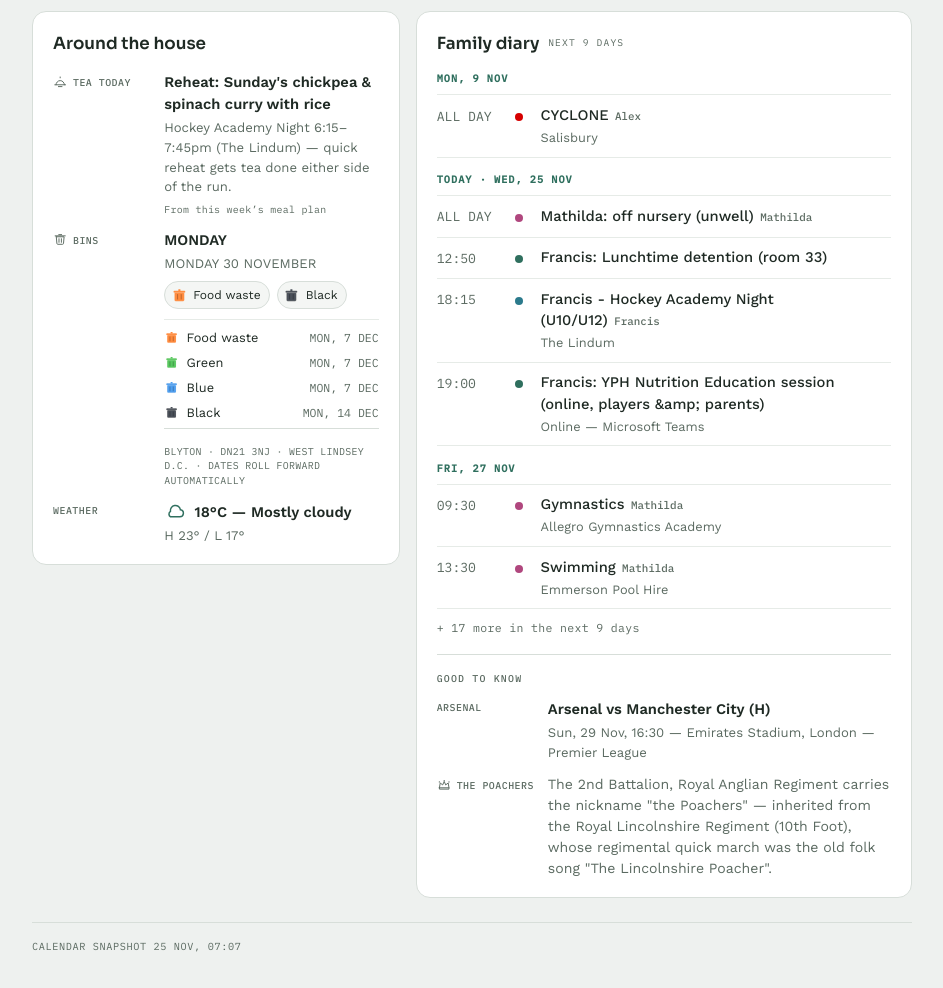
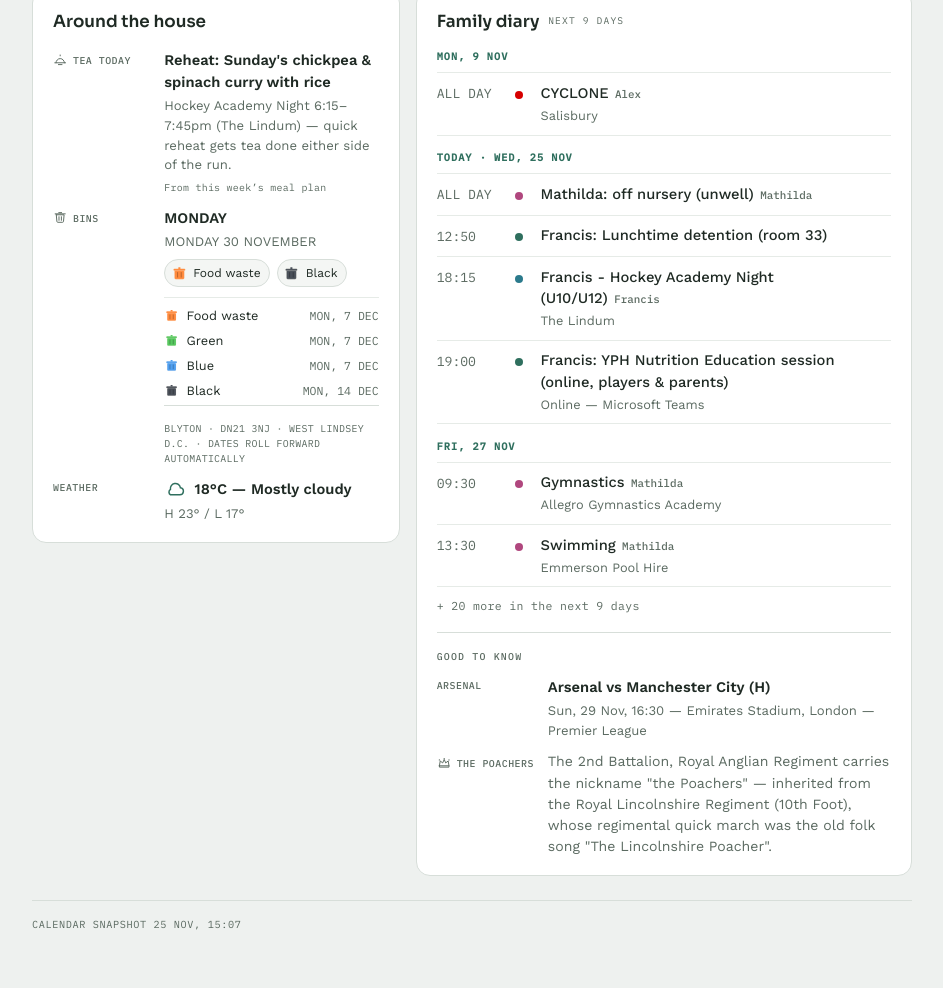
Before and after one commit to jesslangley4-ship-it/langley-board, a plain HTML site: page index.html in a window 1280 px wide. Shown: the part 1124-2112 px from the top of the page, without its empty margins (168-1111 px from the left). Drawn offline with nearby package versions, Linux system fonts and the light colour scheme.

Commit message:
Board refresh 2026-11-25T15:07Z

```diff
--- a/cal-primary.json
+++ b/cal-primary.json
@@ -39,7 +39,7 @@
    "eventType": "DEFAULT"
   },
   {
-   "summary": "Francis: YPH Nutrition Education session (online, players &amp; parents)",
+   "summary": "Francis: YPH Nutrition Education session (online, players & parents)",
    "start": {
     "dateTime": "2026-11-25T19:00:00Z",
     "timeZone": "Europe/London"
@@ -237,7 +237,7 @@
    "eventType": "DEFAULT"
   },
   {
-   "summary": "Frank James and Alfie’s party",
+   "summary": "Frank James and Alfie's party",
    "start": {
     "dateTime": "2026-12-05T14:00:00Z",
     "timeZone": "Europe/London"
--- a/index.html
+++ b/index.html
@@ -940,7 +940,7 @@
      The board reads this instead of calling window.claude / MCP, so it renders
      on a plain browser (the kitchen Raspberry Pi) with no Claude login. */
   var BAKED = {
-    "generatedISO": "2026-11-25T07:07:02.035Z",
+    "generatedISO": "2026-11-25T15:07:29.721Z",
     "primary": [
       {
         "summary": "Mathilda: off nursery (unwell)",
@@ -978,7 +978,7 @@
         "location": "The Lindum"
       },
       {
-        "summary": "Francis: YPH Nutrition Education session (online, players &amp; parents)",
+        "summary": "Francis: YPH Nutrition Education session (online, players & parents)",
         "start": {
           "dateTime": "2026-11-25T19:00:00Z",
           "timeZone": "Europe/London"
@@ -1097,6 +1097,44 @@
         },
         "status": "confirmed",
         "location": "The Lindum"
+      },
+      {
+        "summary": "Gymnastics",
+        "start": {
+          "dateTime": "2026-12-04T09:30:00Z",
+          "timeZone": "Europe/London"
+        },
+        "end": {
+          "dateTime": "2026-12-04T10:30:00Z",
+          "timeZone": "Europe/London"
+        },
+        "status": "confirmed",
+        "location": "Allegro Gymnastics Academy"
+      },
+      {
+        "summary": "Meet Hattie and Meg",
+        "start": {
+          "dateTime": "2026-12-04T10:00:00Z",
+          "timeZone": "Europe/London"
+        },
+        "end": {
+          "dateTime": "2026-12-04T11:00:00Z",
+          "timeZone": "Europe/London"
+        },
+        "status": "confirmed"
+      },
+      {
+        "summary": "Swimming",
+        "start": {
+          "dateTime": "2026-12-04T13:30:00Z",
+          "timeZone": "Europe/London"
+        },
+        "end": {
+          "dateTime": "2026-12-04T14:30:00Z",
+          "timeZone": "Europe/London"
+        },
+        "status": "confirmed",
+        "location": "Emmerson Pool Hire"
       }
     ],
     "familyTicker": [
@@ -1136,7 +1174,7 @@
         "location": "The Lindum"
       },
       {
-        "summary": "Francis: YPH Nutrition Education session (online, players &amp; parents)",
+        "summary": "Francis: YPH Nutrition Education session (online, players & parents)",
         "start": {
           "dateTime": "2026-11-25T19:00:00Z",
           "timeZone": "Europe/London"
@@ -1319,7 +1357,7 @@
         "location": "The Lindum"
       },
       {
-        "summary": "Frank James and Alfie’s party",
+        "summary": "Frank James and Alfie's party",
         "start": {
           "dateTime": "2026-12-05T14:00:00Z",
           "timeZone": "Europe/London"
@@ -1893,7 +1931,7 @@
     "2026-11-25": { meal: "Reheat: Sunday's chickpea & spinach curry with rice", note: "Hockey Academy Night 6:15\u20137:45pm (The Lindum) \u2014 quick reheat gets tea done either side of the run." },
     "2026-11-26": { meal: "Creamy mushroom & butter bean stroganoff with rice", note: "Free evening, nothing on for tea \u2014 a new one to try to round off the week." }
   };
-  var WEEK_MEAL_PLAN_UPDATED = '2026-11-25T07:06:59Z';
+  var WEEK_MEAL_PLAN_UPDATED = '2026-11-25T15:07:26Z';
 
   var TEA_TONIGHT = (function(){
     var todayISO = ymdLocal(new Date());
```
Also changed, not shown: langley-board.template.html (+1 -1 lines).
